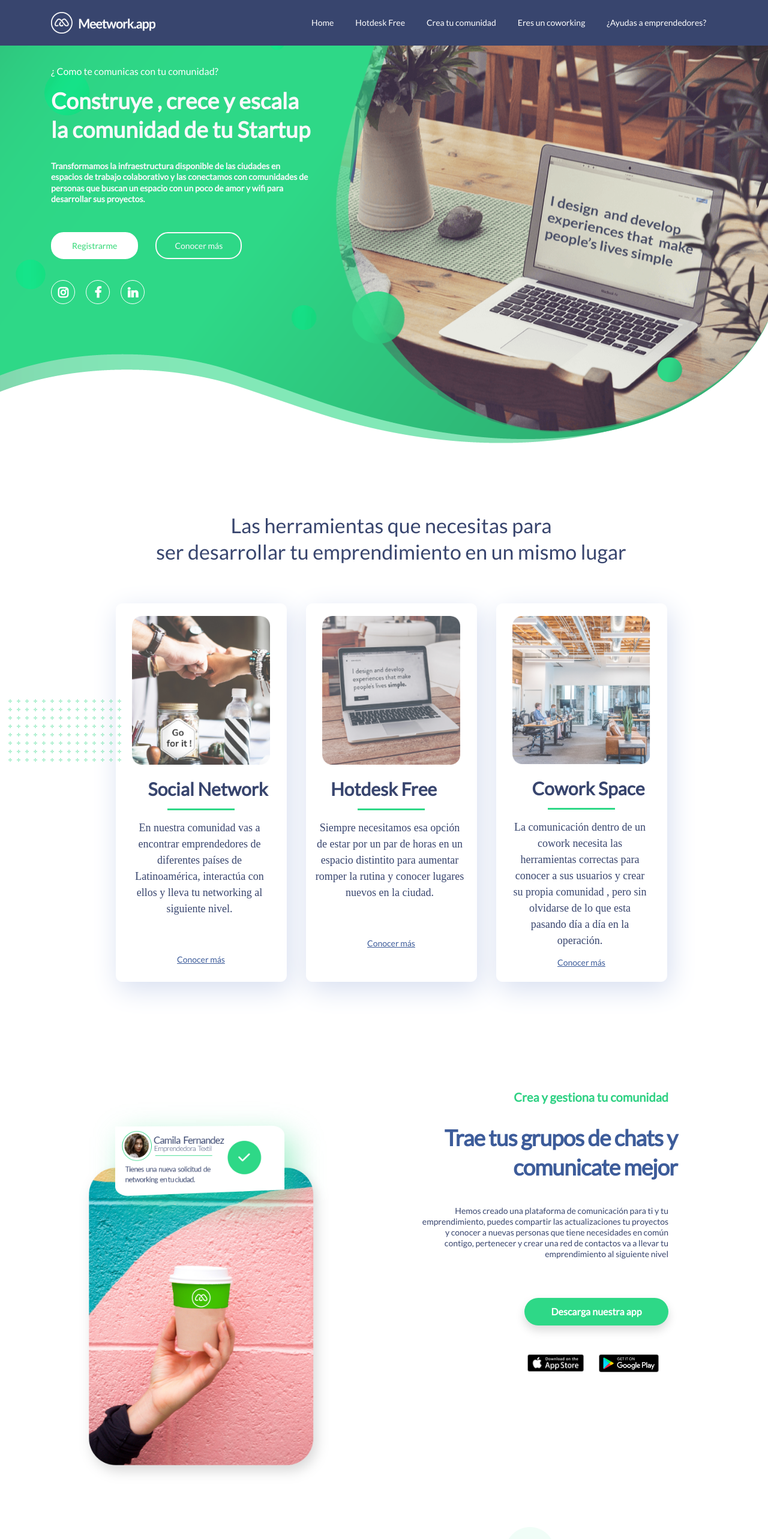
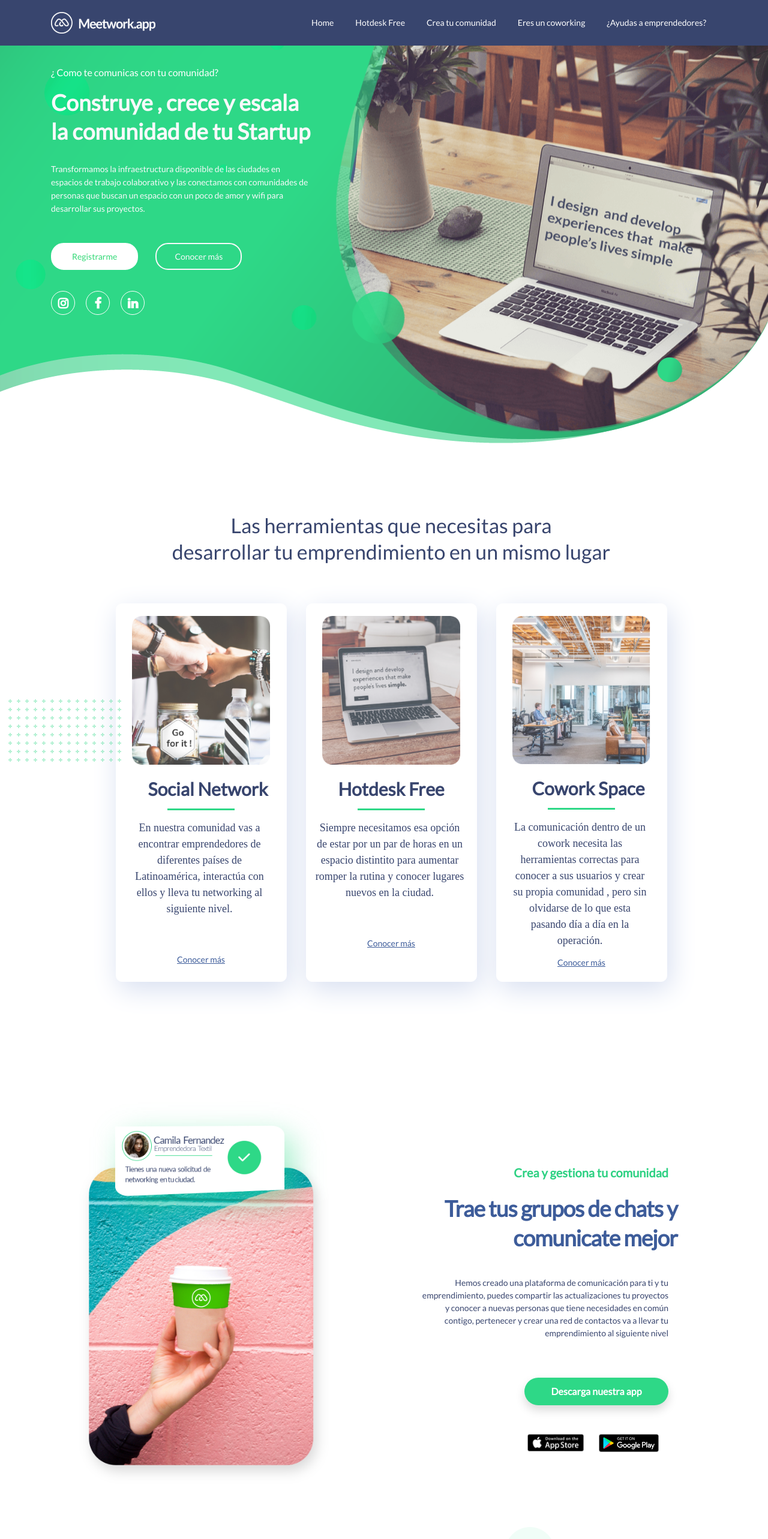
Before and after one commit to anamariagr/landingm, a React (Create React App) app: page / in a window 1280 px wide. Shown: the top 2566 px of the page at 60% size. Built offline with nearby package versions, Linux system fonts and the light colour scheme.

Commit message:
landing26

```diff
--- a/src/componentes/SectionCreate.js
+++ b/src/componentes/SectionCreate.js
@@ -9,7 +9,7 @@ const SectionCreate = props =>{
 
                 <img alt=" "className="img-section-create" src="./img/SocialNetwork.png"/>
              </div>
-             <div className="col-md-5 pr-lg-5 pb-lg-2 mr-lg-5">
+             <div className="col-md-5 pr-lg-5 pb-lg-2 mr-lg-5 mt-lg-5 pt-lg-5">
              <div className="row ">
                          <div className=" col text-right title-color">
                              <p className="title-color h5">Crea y gestiona tu comunidad</p>
--- a/src/componentes/SectionItems.js
+++ b/src/componentes/SectionItems.js
@@ -6,7 +6,7 @@ const SelectItems= props =>{
         <div className="container text-center pad-btm">
              <div className="row ">
                   <div className="col-md-12 pb-lg-5">
-                     <p className="font-title-section-two">Las herramientas que necesitas para <br/> ser desarrollar tu emprendimiento en un mismo lugar</p>
+                     <p className="font-title-section-two">Las herramientas que necesitas para <br/> desarrollar tu emprendimiento en un mismo lugar</p>
 
                   </div>
 
--- a/src/componentes/SlideCont.js
+++ b/src/componentes/SlideCont.js
@@ -7,7 +7,7 @@ const SilideCont = props =>{
             <div className="row  carouel-center">
                 <div className="col-md-12 bottom-space">
                   <div className="border-circle">
-                     <img  className="img-zise-cicle" src="./img/face.png" alt=" "/>
+                     <img  className="img-zise-cicle img-zise-nalaui" src="./img/face.png" alt=" "/>
 
                   </div>
                 </div>
@@ -18,7 +18,7 @@ const SilideCont = props =>{
                 </div>
                 <div className="col-md-12 bottom-space">
                    <p>
-                   Alan Brito | Simon de Cirene
+                   Alena Mendez | Simon de Cirene
                    </p>
                 </div>
             </div>
--- a/src/componentes/sectionFour.js
+++ b/src/componentes/sectionFour.js
@@ -29,7 +29,7 @@ const SectionFrour = prop =>{
                                         Es normal que un establecimiento gastronómico tenga muy claro cuantas comandas vende al día, pero lo que no saben es quienes se las vendieron, nuestra plataforma se basa en un algoritmo de gestión de reservas , lo que nos permite entregar información de valor y ayudar a potencializar sus estrategias comerciales, aparte de convertirlo en un espacio de trabajo colaborativo.                                            </p>
                                         </div>
                                         <div className="col-md-12 text-right pt-5 ">
-                                            <a rel="noopener noreferrer" target="_blank" href="https://julian723095.typeform.com/to/ebI2gY"><button type="button"  className="btn btn-download bg-white">Activar mi establecimiento</button> </a>
+                                            <a rel="noopener noreferrer" target="_blank" href="https://meetwork.space/"><button type="button"  className="btn btn-download bg-white">Activar mi establecimiento</button> </a>
                                         </div>
 
 
--- a/src/css/index.css
+++ b/src/css/index.css
@@ -14,7 +14,7 @@ p{
   font-size: 14px;
     font-family: lato,regular;
     color: #38456E;
-    line-height: 18px;
+    line-height: 21px;
 }
 .font-title-up{
   font-size: 16px;
@@ -38,6 +38,7 @@ a:hover {
     font-size: 30px;
     line-height: 1.339em;
     text-align: center;
+    margin: auto;
 }
 code {
   font-family: source-code-pro, Menlo, Monaco, Consolas, "Courier New",
@@ -88,6 +89,8 @@ a.nav-link{
   font-family: 'Lato', sans-serif;
   font-size: 14px;
   padding-bottom: 30px;
+  line-height: 22px;
+    font-weight: lighter;
 
 }
 .font-title-section-two{
@@ -182,6 +185,7 @@ a.nav-hover:hover {
   background-color: #45d87d;
   color:white;
 }
+
 
 
 
@@ -487,6 +491,8 @@ a.nav-hover:hover {
     font-size: 20px;
     font-weight: bold;
     color: #2ED183;
+    padding-top: 15px;
+    margin-bottom: 0;
 
   }
   .padding-cowork{
@@ -704,6 +710,7 @@ a.nav-hover:hover {
   width: 112px;
   padding-bottom: 5px;
   margin: auto;
+
 }
 .text-margin{
   padding-left: 5px;
@@ -804,6 +811,19 @@ a.nav-hover:hover {
 
 
 @media only screen and (max-width: 600px) {
+  .subtitle-card{
+
+    margin: auto;
+        margin-bottom: 10px;
+  }
+  .btn-store {
+    width: 150px;
+    height: 100%;
+}
+.btn-app {
+  width: 100%;
+  height: 100%;
+}
   .background-secon-hero{
     background-image:none;
     padding-left: 0;
```
Also changed, not shown: public/img/face.png, public/img/sectionNine.jpg.
